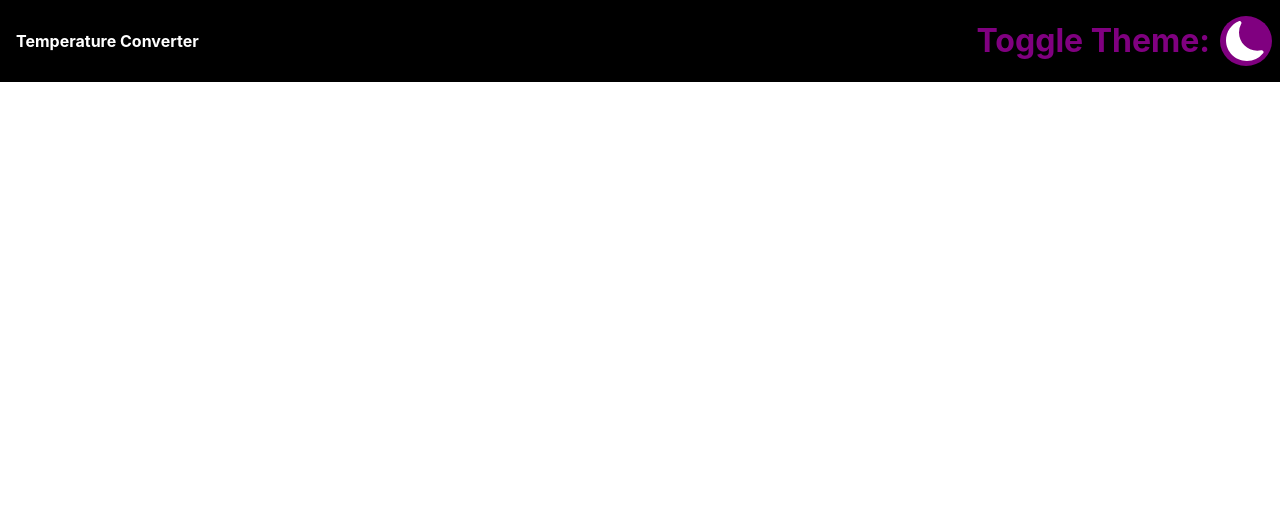
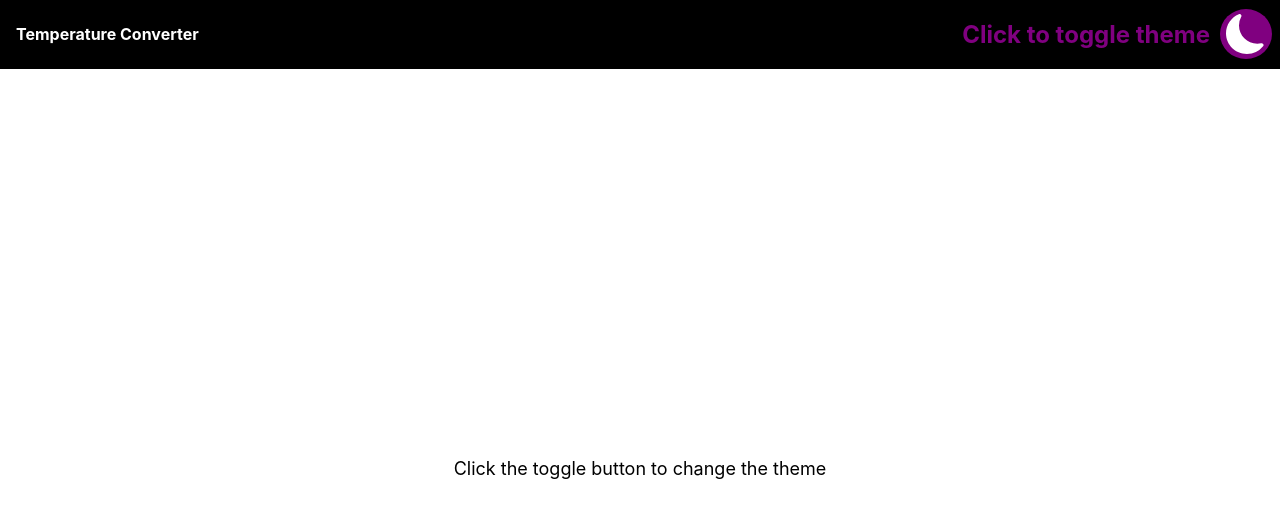
Before and after one commit to richardpbCC/temp-converter, a React (Create React App) app: page / in a window 1280 px wide. Shown: the top 518 px of the page. Built offline with nearby package versions, Linux system fonts and the light colour scheme.

Commit message:
refactor: refactor components into navbar and converter

```diff
--- a/src/App.js
+++ b/src/App.js
@@ -1,7 +1,8 @@
-import "./App.css";
 import { useState } from "react";
-import ThemeToggle from "./Components/ThemeToggle.js";
 import { ThemeProvider } from "styled-components";
+
+import NavBar from "./Components/NavBar.js";
+import Converter from "./Components/Converter.js";
 
 const lightTheme = {
   pageBackground: "white",
@@ -25,7 +26,8 @@ function App() {
 
   return (
     <ThemeProvider theme={themes[theme]}>
-      <ThemeToggle theme={theme} setTheme={setTheme} />
+      <NavBar theme={theme} setTheme={setTheme} />
+      <Converter theme={theme} setTheme={setTheme}/>
     </ThemeProvider>
   );
 }
--- /dev/null
+++ b/src/Components/Converter.js
@@ -0,0 +1,38 @@
+import styled from "styled-components";
+import { Flex, Text, Box } from "rebass";
+
+const Page = styled.div`
+  display: flex;
+  justify-content: center;
+  align-items: center;
+  height: 100vh;
+  width: 100%;
+  background-color: ${(props) => props.theme.pageBackground};
+  transition: all . 5s ease;
+`;
+
+const Container = styled.div`
+  display: flex;
+  flex-direction: column;
+  align-items: center;
+`;
+
+const Description = styled.span`
+  color: ${(props) => props.theme.tagLineColor};
+  font-size: 18px;
+  transition: all 0.5s ease;
+`;
+
+function Converter(props) {
+  return (
+    <>
+      <Page>
+        <Container>
+          <Description>Click the toggle button to change the theme</Description>
+        </Container>
+      </Page>
+    </>
+  );
+}
+
+export default Converter;
--- a/src/Components/NavBar.js
+++ b/src/Components/NavBar.js
@@ -1,6 +1,45 @@
+import styled from "styled-components";
 import { Flex, Text, Box } from "rebass";
+import { BsFillSunFill, BsFillMoonFill } from "react-icons/bs";
 
-function NavBar(props) {
+const Toggle = styled.button`
+  display: flex;
+  flex-direction: row;
+  align-items: center;
+  cursor: pointer;
+  height: 50px;
+  border-radius: 50%;
+  border: none;
+  background-color: ${(props) => props.theme.titleColor};
+  color: ${(props) => props.theme.pageBackground};
+  &:focus {
+    outline: none;
+  }
+  transition: all 0.5s ease;
+`;
+
+const Instruction = styled.h2`
+  color: ${(props) => props.theme.titleColor};
+  transition: all 0.5s ease;
+  padding-right: 10px;
+`;
+
+function ThemeToggle(props) {
+  function toggleTheme() {
+    if (props.theme === "light") {
+      props.setTheme("dark");
+    } else {
+      props.setTheme("light");
+    }
+  }
+
+  const icon =
+    props.theme === "light" ? (
+      <BsFillMoonFill size={40} />
+    ) : (
+      <BsFillSunFill size={40} />
+    );
+
   return (
     <>
       <Flex px={2} color="white" bg="black" alignItems="center">
@@ -8,12 +47,13 @@ function NavBar(props) {
           Temperature Converter
         </Text>
         <Box mx="auto" />
-        <Text p={2} fontWeight="bold">
-          Toggle Theme
-        </Text>
+        <Instruction>Click to toggle theme</Instruction>
+        <Box mx={-2} p={2}>
+          <Toggle onClick={toggleTheme}>{icon}</Toggle>
+        </Box>
       </Flex>
     </>
   );
 }
 
-export default NavBar;
+export default ThemeToggle;
--- a/src/Components/ThemeToggle.js
+++ /dev/null
@@ -1,88 +0,0 @@
-import styled from "styled-components";
-import { Flex, Text, Box } from "rebass";
-import { BsFillSunFill, BsFillMoonFill } from "react-icons/bs";
-
-const Page = styled.div`
-  display: flex;
-  justify-content: center;
-  align-items: center;
-  height: 100vh;
-  width: 100%;
-  background-color: ${(props) => props.theme.pageBackground};
-  transition: all . 5s ease;
-`;
-
-const Container = styled.div`
-  display: flex;
-  flex-direction: column;
-  align-items: center;
-`;
-
-const Toggle = styled.button`
-  display: flex;
-  flex-direction: row;
-  align-items: center;
-  cursor: pointer;
-  height: 50px;
-  border-radius: 50%;
-  border: none;
-  background-color: ${(props) => props.theme.titleColor};
-  color: ${(props) => props.theme.pageBackground};
-  &:focus {
-    outline: none;
-  }
-  transition: all 0.5s ease;
-`;
-
-const Instruction = styled.h1`
-  color: ${(props) => props.theme.titleColor};
-  transition: all 0.5s ease;
-  padding-right: 10px;
-`;
-
-const Description = styled.span`
-  color: ${(props) => props.theme.tagLineColor};
-  font-size: 18px;
-  transition: all 0.5s ease;
-`;
-
-function ThemeToggle(props) {
-  function toggleTheme() {
-    if (props.theme === "light") {
-      props.setTheme("dark");
-    } else {
-      props.setTheme("light");
-    }
-  }
-
-  const icon =
-    props.theme === "light" ? (
-      <BsFillMoonFill size={40} />
-    ) : (
-      <BsFillSunFill size={40} />
-    );
-
-  return (
-    <>
-      <Flex px={2} color="white" bg="black" alignItems="center">
-        <Text p={2} fontWeight="bold">
-          Temperature Converter
-        </Text>
-        <Box mx="auto" />
-        <Instruction>Toggle Theme:</Instruction>
-        <Box mx={-2} p={2}>
-          <Toggle onClick={toggleTheme}>{icon}</Toggle>
-        </Box>
-      </Flex>
-    </>
-    // <Page>
-    //   <Container>
-    //     <Toggle onClick={toggleTheme}>{icon}</Toggle>
-    //     <Instruction>Toggle Theme</Instruction>
-    //     <Description>Click the toggle button to change the theme</Description>
-    //   </Container>
-    // </Page>
-  );
-}
-
-export default ThemeToggle;
```
Also changed, not shown: src/Components/NavBarbackup.js (added, +19 -0 lines).
